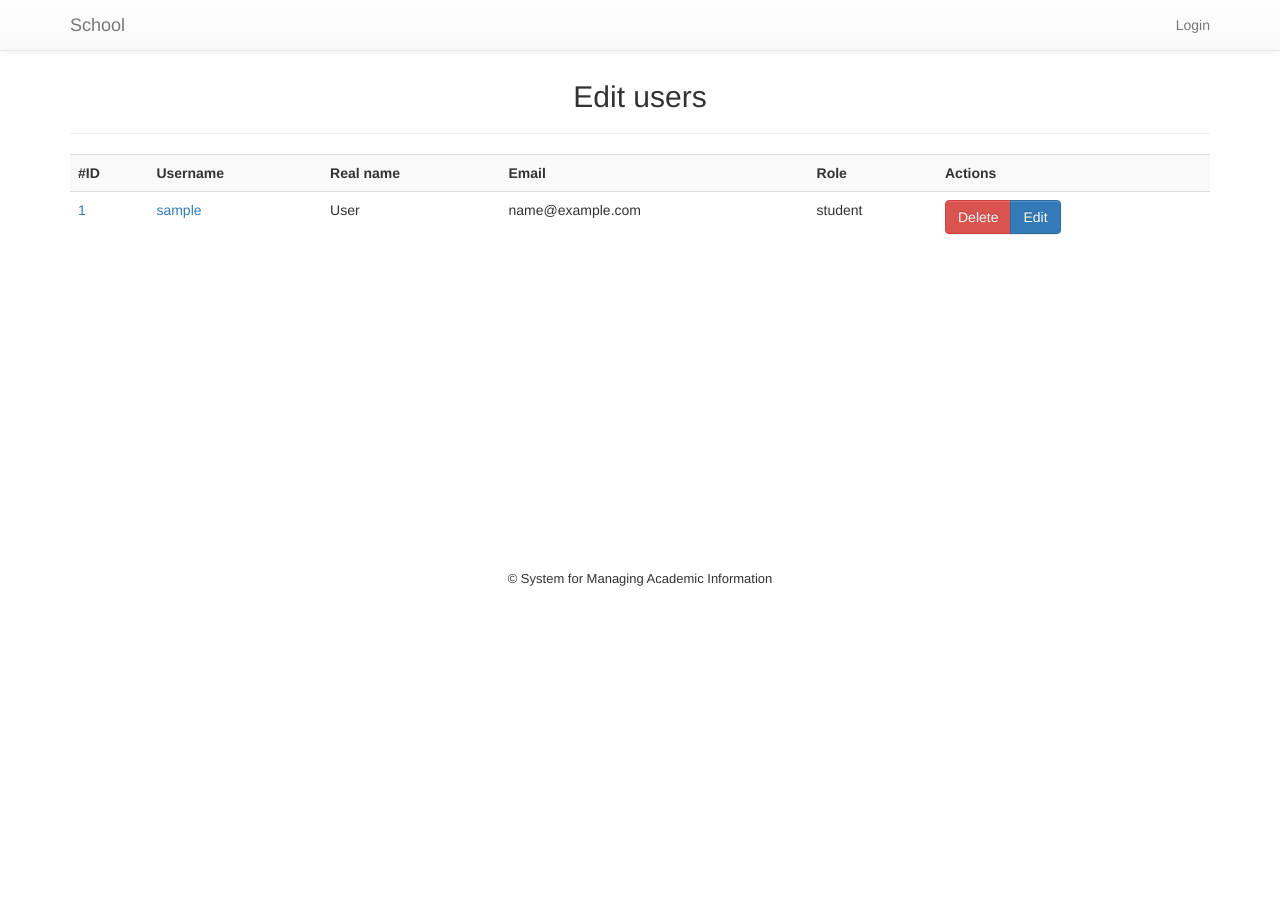
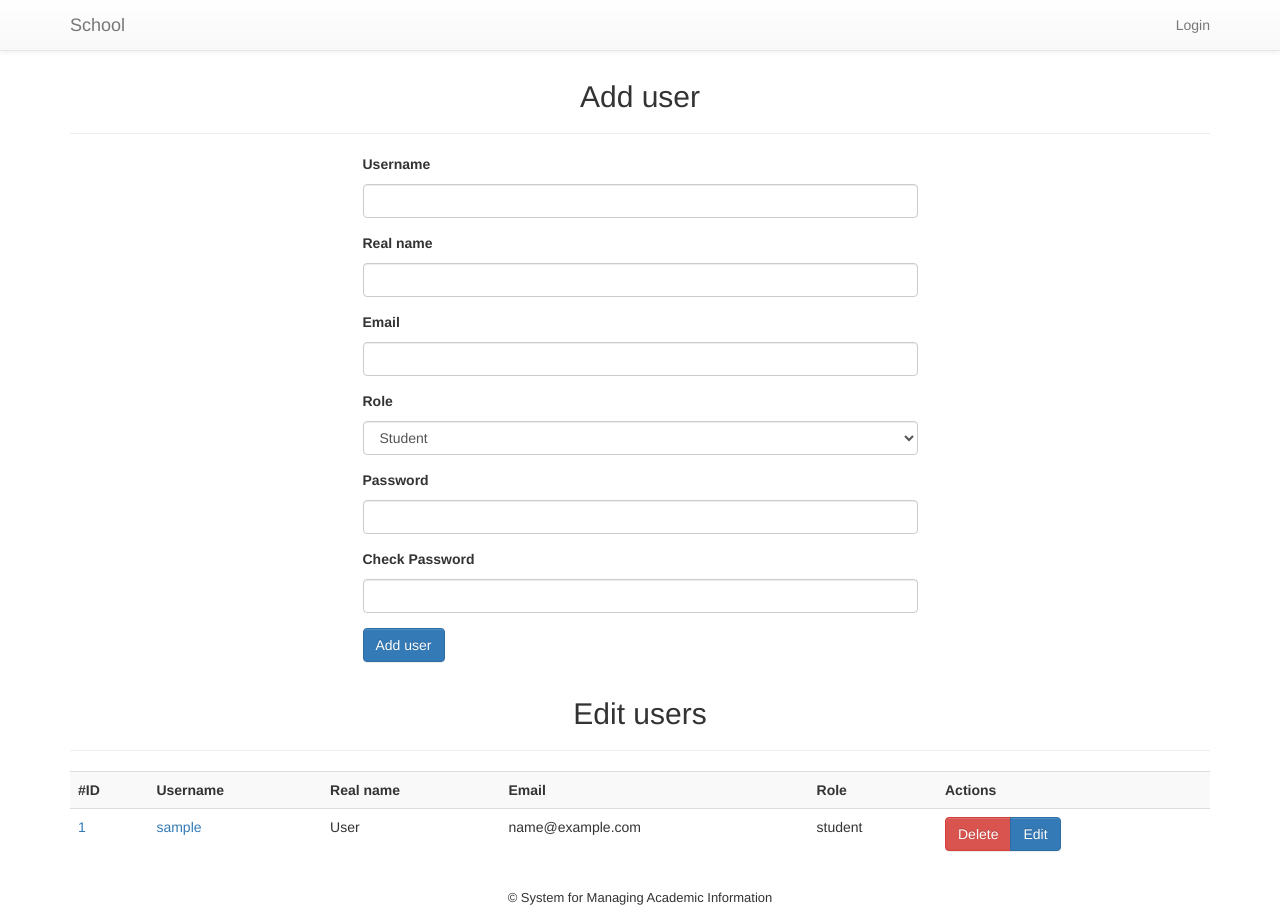
Before and after one commit to vampy/university-SE, a Flask app: template school/templates/user/users.html in a window 1280 px wide. Before the commit the page ends 586 px from the top, so only its background shows below. Run offline with Flask 2, Linux system fonts and the light colour scheme; the template is opened without the code that fills it: values that come from a table or form of the project are taken from there, others are empty; tables that the repository leaves empty hold one stand-in row (values such as "Sample post"); some libraries are stand-ins or nearby versions.

Commit message:
Implement add user functionality.

```diff
--- a/school/templates/user/users.html
+++ b/school/templates/user/users.html
@@ -1,9 +1,15 @@
+{% from "macros/form.html" import render_form %}
 {% extends 'base.html' %}
 {% set page_title = 'Users' %}
 
 {% block body %}
-    <h2 class="text-center">Edit users</h2>
-    <hr>
+    <h2 class="text-center">Add user</h2><hr>
+    <div class="row">
+        <div class="col-md-offset-3 col-md-6">
+            {{ render_form(url_for('user.users'), add_form) }}
+        </div>
+    </div>
+    <h2 class="text-center">Edit users</h2><hr>
     <div class="row">
         <div class="col-md-12">
             <table class="table table-striped">
--- a/school/user/forms.py
+++ b/school/user/forms.py
@@ -1,4 +1,3 @@
-from flask_wtf import Form
 from wtforms import PasswordField, SubmitField, ValidationError, StringField, SelectField
 from wtforms.validators import DataRequired, EqualTo, Email
 from school.forms import RedirectForm
@@ -30,3 +29,10 @@ class EditUserForm(RedirectForm):
                                    (Role.CHIEF_DEPARTMENT, "ChiefDepartment"), (Role.ADMIN, "Admin")])
 
     submit = SubmitField("Update user")
+
+
+class AddUserForm(EditUserForm):
+    password = PasswordField("Password", validators=[DataRequired()])
+    password_again = PasswordField("Check Password",
+                                   validators=[DataRequired(), EqualTo("password", "Confirm password does not match")])
+    submit = SubmitField("Add user")
```
Also changed, not shown: school/user/views.py (+16 -4 lines).
